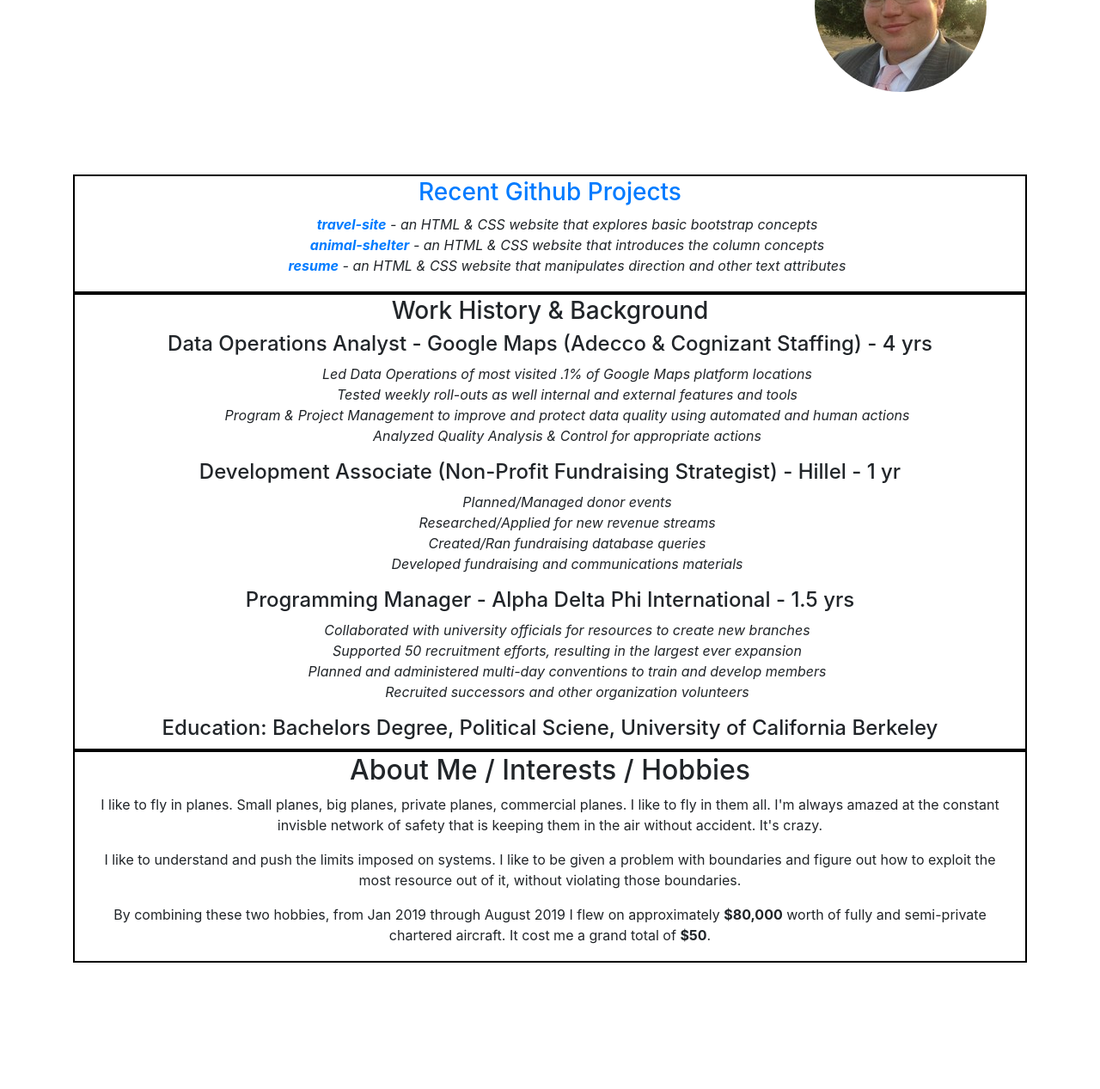
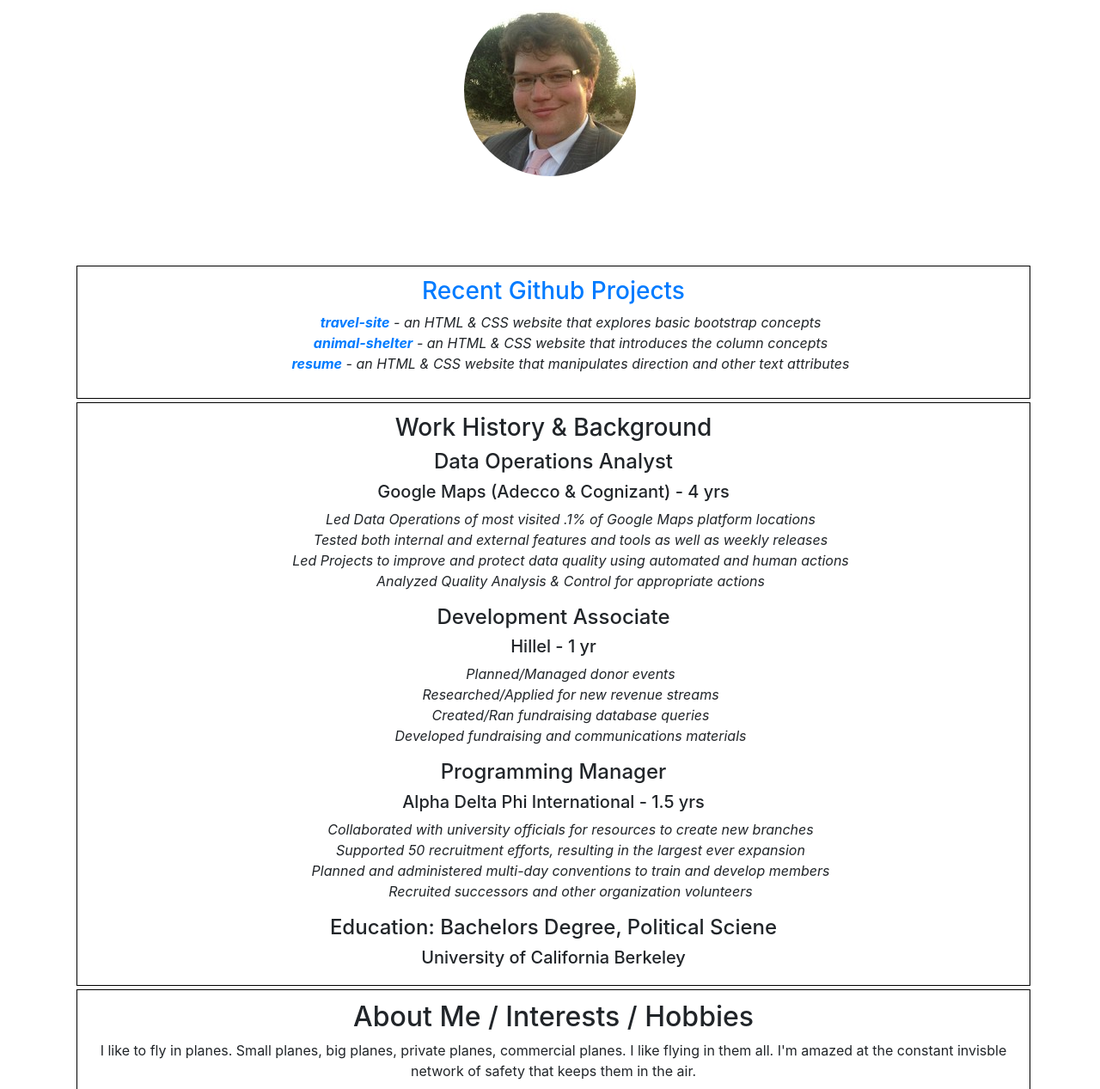
Before and after one commit to victorguttmann/portfolio-landing-page, a plain HTML site: page index.html in a window 1280 px wide. Shown: the part 157-1424 px from the top of the page at 86% size. Before the commit the page ends 1277 px from the top, so only its background shows below. Drawn offline with Linux system fonts and the light colour scheme.

Commit message:
simplified column layout and appearance in jumbotron, revised content in later sections

```diff
--- a/css/style.css
+++ b/css/style.css
@@ -1,40 +1,31 @@
 .jumbotron {
   background-color: transparent;
+  text-align: center;
 }
 
-#jumbotron-left-column {
-
-}
-
-#jumbotron-right-column img {
+#jumbotron-left-column img {
   border-radius: 50%;
 }
 
 #github {
   text-align: center;
-  border-width:2px;
-  border-style:solid;
-  border-color:black;
-  padding-top: 2px;
-  padding-bottom: 2px;
+  border: 1px solid black;
+  padding: 12px;
+  margin: 4px;
 }
 
 #resume {
   text-align: center;
-  border-width:2px;
-  border-style:solid;
-  border-color:black;
-  padding-top: 2px;
-  padding-bottom: 2px;
+  border: 1px solid black;
+  padding: 12px;
+  margin: 4px;
 }
 
 #about-me {
   text-align: center;
-  border-width:2px;
-  border-style:solid;
-  border-color:black;
-  padding-top: 2px;
-  padding-bottom: 2px;
+  border: 1px solid black;
+  padding: 12px;
+  margin: 4px;
 }
 
 ul {
--- a/index.html
+++ b/index.html
@@ -10,19 +10,18 @@
 
 
   <body>
-    <div class="container">
+    <div class="container" id="whole">
 
 <!-- jumbotron section contains Name, Github profile link, user picture. structured as a row with 2 columns -->
       <div class="container" id="banner">
         <div class="jumbotron">
           <div class="row">
-            <div class="col-md-6" id="jumbotron-left-column">
+            <div class="col-md-12" id="jumbotron-left-column">
               <h1>Victor Guttmann</h1>
               <h3><a href="https://github.com/victorguttmann/">https://github.com/victorguttmann/</a><h3>
+              <img src="img/victor-headshot.jpeg" style="float:center">
             </div> <!-- DIV: cl-md-6 -->
-            <div class="col-md-6" id="jumbotron-right-column">
-              <img src="img/victor-headshot.jpeg" style="float:right">
-            </div> <!-- DIV: cl-md-6 -->
+
           </div> <!-- DIV: row -->
         </div> <!-- DIV: jumbotron -->
       </div> <!-- DIV: container -->
@@ -51,28 +50,32 @@
           <div class="panel-heading">
             <h3 class="panel-title">Work History & Background<h3>
           </div>
-          <h4>Data Operations Analyst - Google Maps (Adecco & Cognizant Staffing) - 4 yrs</h4>
+          <h4>Data Operations Analyst</h4>
+          <h5>Google Maps (Adecco & Cognizant) - 4 yrs</h5>
           <ul>
             <li>Led Data Operations of most visited .1% of Google Maps platform locations</li>
-            <li>Tested weekly roll-outs as well internal and external features and tools
-            <li>Program & Project Management to improve and protect data quality using automated and human actions</li>
+            <li>Tested both internal and external features and tools as well as weekly releases</li>
+            <li>Led Projects to improve and protect data quality using automated and human actions</li>
             <li>Analyzed Quality Analysis & Control for appropriate actions</li>
           </ul>
-          <h4>Development Associate (Non-Profit Fundraising Strategist) - Hillel - 1 yr</h4>
+          <h4>Development Associate</h4>
+          <h5>Hillel - 1 yr</h5>
           <ul>
             <li>Planned/Managed donor events</li>
             <li>Researched/Applied for new revenue streams</li>
             <li>Created/Ran fundraising database queries</li>
             <li>Developed fundraising and communications materials</li>
           </ul>
-          <h4>Programming Manager - Alpha Delta Phi International - 1.5 yrs</h4>
+          <h4>Programming Manager</h4>
+          <h5>Alpha Delta Phi International - 1.5 yrs</h5>
           <ul>
             <li>Collaborated with university officials for resources to create new branches</li>
             <li>Supported 50 recruitment efforts, resulting in the largest ever expansion</li>
             <li>Planned and administered multi-day conventions to train and develop members</li>
             <li>Recruited successors and other organization volunteers</li>
           </ul>
-          <h4>Education: Bachelors Degree, Political Sciene, University of California Berkeley</h4>
+          <h4>Education: Bachelors Degree, Political Sciene</h4>
+          <h5>University of California Berkeley</h5>
         </div>
       </div>
 
@@ -82,8 +85,8 @@
           <div class="panel-heading">
             <h2 class="panel-title">About Me / Interests / Hobbies</h2>
           </div>
-          <p>I like to fly in planes. Small planes, big planes, private planes, commercial planes. I like to fly in them all. I'm always amazed at the constant invisble network of safety that is keeping them in the air without accident. It's crazy.</p>
-          <p>I like to understand and push the limits imposed on systems. I like to be given a problem with boundaries and figure out how to exploit the most resource out of it, without violating those boundaries.</p>
+          <p>I like to fly in planes. Small planes, big planes, private planes, commercial planes. I like flying in them all. I'm amazed at the constant invisble network of safety that keeps them in the air.</p>
+          <p>I like to understand and push the limits imposed on systems - to figure out how to exploit the most resource out of it, without violating those limits.</p>
           <p>By combining these two hobbies, from Jan 2019 through August 2019 I flew on approximately <span style="font-weight:bold">$80,000</span> worth of fully and semi-private chartered aircraft. It cost me a grand total of <span style="font-weight:bold">$50</span>.</p>
         </div>
       </div>
```
Also changed, not shown: 1 other file.
